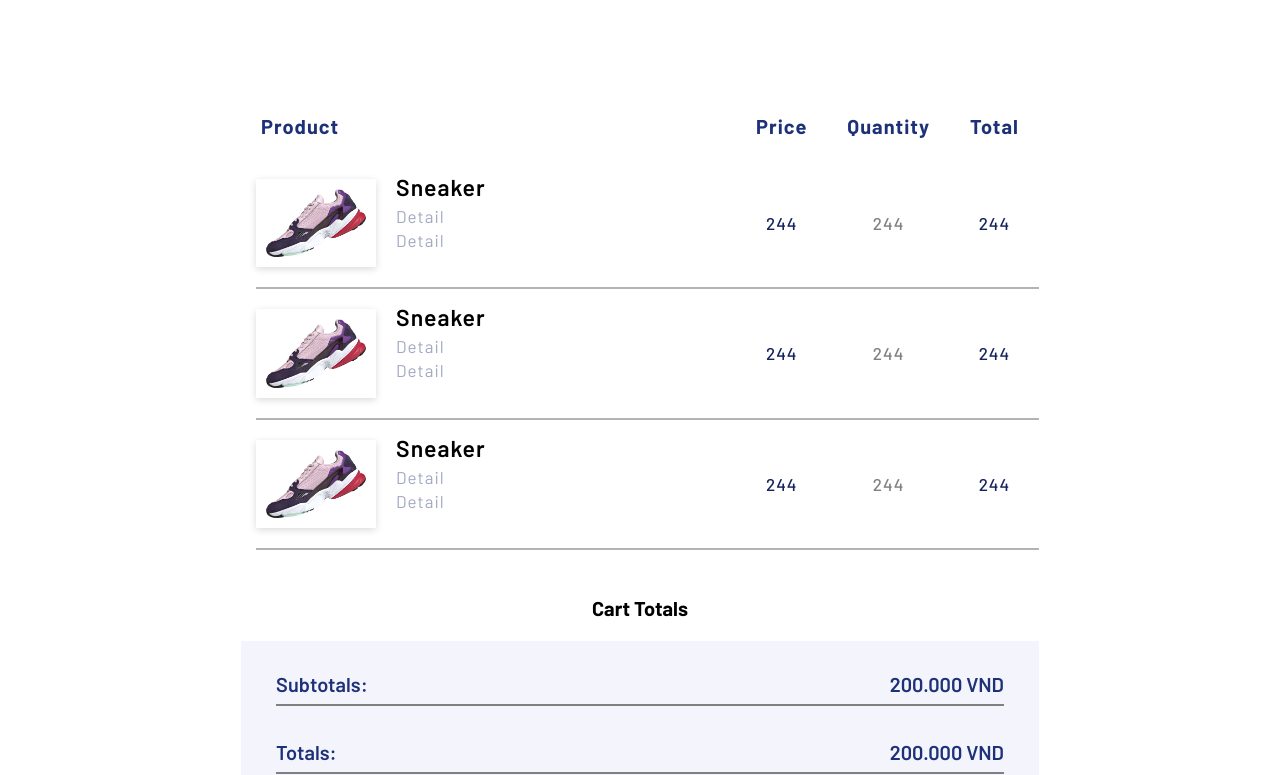
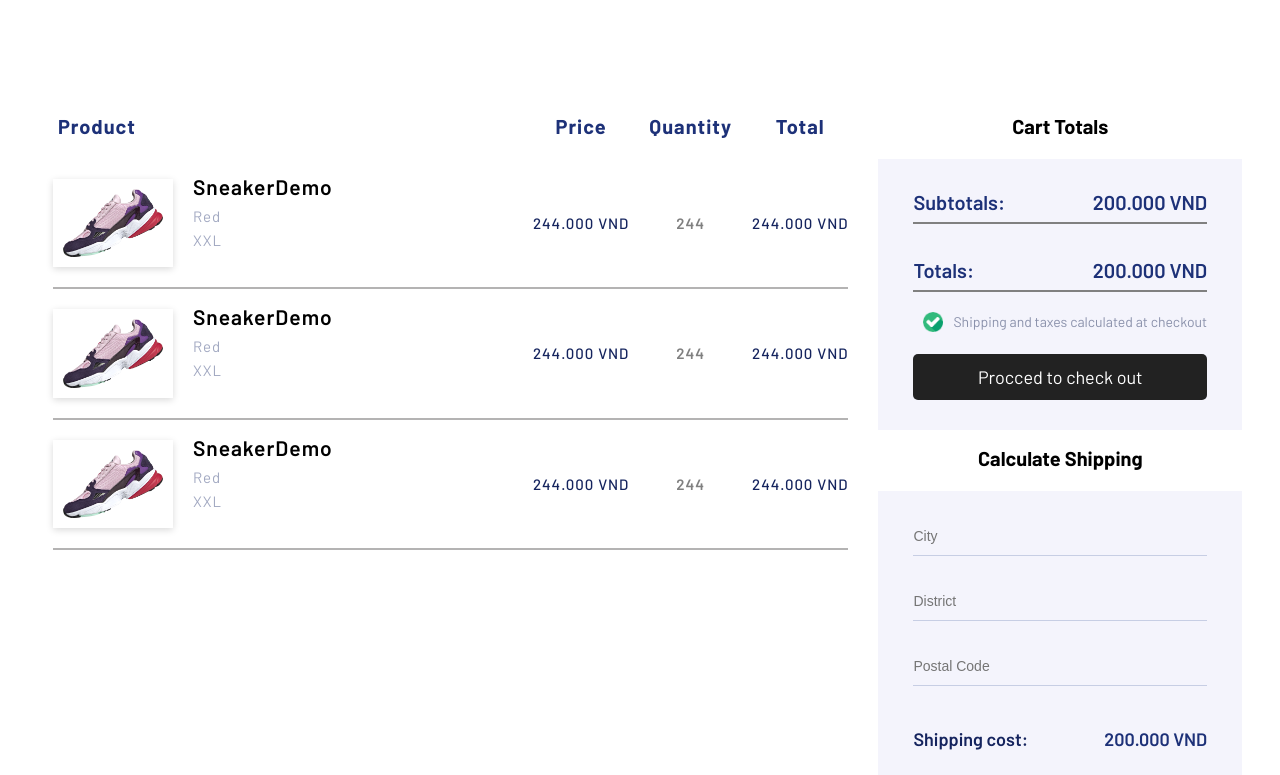
Before and after one commit to HinTran013/IE104---Sneaker-Store, a React (Create React App) app: page /cart in a window 1280 px wide. Shown: the part 482-1257 px from the top of the page. Built offline with nearby package versions, Linux system fonts and the light colour scheme.

Commit message:
small changes

```diff
--- a/src/components/Cart/CartBanner.jsx
+++ b/src/components/Cart/CartBanner.jsx
@@ -8,7 +8,7 @@ const CartBanner = () =>
     return (
         <div className={style.cartBanner}>
             <h1 className={style.cartTitle}>SHOPPING CART</h1>
-            <h2 className={style.cartPath}><a href="">DECOY</a></h2>
+            <h2 className={style.cartPath}><a href="">HOME/CART</a></h2>
         </div>
     );
 }
--- a/src/components/Cart/CartBanner.module.css
+++ b/src/components/Cart/CartBanner.module.css
@@ -42,6 +42,7 @@
 .cartPath a{
     color: white;
     font-size: 2rem;
+    font-weight: 400;
 
     text-decoration: none;
 }
--- a/src/components/Cart/CartSection.jsx
+++ b/src/components/Cart/CartSection.jsx
@@ -7,13 +7,15 @@ import CartShipping from './CartShipping';
 
 const CartSection = () => {
     return (
-        <div className={style.cartContainer }>
-            <section className={style.cartSection}>
+        <section className={style.cartSection}>
+            <div className={style.cartTable}>
                 <CartTable />
+            </div>
+            <div className={style.cartCalculate }>
                 <CartTotal />
                 <CartShipping />
-            </section>
-        </div>
+            </div>
+        </section>
     )
 };
 
--- a/src/components/Cart/CartSection.module.css
+++ b/src/components/Cart/CartSection.module.css
@@ -1,13 +1,17 @@
-.cartContainer {
+.cartSection {
     display: flex;
 
     justify-content: center;
-    align-items: center;
 
     margin-top: 100px;
     margin-bottom: 100px;
 }
 
-.cartSection {
+.cartTable {
+    margin-right: 30px;
+}
 
+.cartCalculate {
+    display: flex;
+    flex-direction: column;
 }
--- a/src/components/Cart/CartTable.jsx
+++ b/src/components/Cart/CartTable.jsx
@@ -24,16 +24,16 @@ const CartTable = () =>
                         return (
                             <tr>
                                 <th>
-                                    <img src={sneaker} alt="" />
+                                    <img src={item.thumbnail} alt="" />
                                     <div className={style.nameProduct}>
-                                        <p>Sneaker</p>
-                                        <p>Detail</p>
-                                        <p>Detail</p>
+                                        <p>{item.name }</p>
+                                        <p>{item.detailColor }</p>
+                                        <p>{item.detailSize }</p>
                                     </div>
                                 </th>
-                                <th className={style.amount}>244</th>
-                                <th className={style.quantity}>244</th>
-                                <th className={style.amount}>244</th>
+                                <th className={style.amount}>{item.price }</th>
+                                <th className={style.quantity}>{item.quantity }</th>
+                                <th className={style.amount}>{item.total }</th>
                             </tr>
                         );
                     })}
--- a/src/components/Cart/CartTable.module.css
+++ b/src/components/Cart/CartTable.module.css
@@ -47,23 +47,25 @@
     padding-bottom: 0.8rem;
 
     color: #A1A8C1;
-    font-size: 1.7rem;
+    font-size: 1.5rem;
     font-weight: 400;
 
     text-align: left;
 }
 .nameProduct p:first-child {
     color: black;
-    font-size: 2.3rem;
+    font-size: 2.1rem;
     font-weight: 600;
 
     padding-bottom: 1.3rem;
 }
 
-.trProduct .amount,.trProduct .quantity {
-    font-size: 1.7rem;
+.trProduct .amount,
+.trProduct .quantity {
+    font-size: 1.5rem;
     font-weight: 500;
 }
 .trProduct .quantity {
+    font-weight: 600;
     color: gray;
 }
--- a/src/components/Cart/CartTableData.js
+++ b/src/components/Cart/CartTableData.js
@@ -7,26 +7,26 @@ export const CartItem =
         name: "SneakerDemo",
         detailColor: "Red",
         detailSize: "XXL",
-        price: 244,
+        price: "244.000 VND",
         quantity: 244,
-        total: 244
+        total: "244.000 VND"
     },
     {
         thumbnail: sneaker,
         name: "SneakerDemo",
         detailColor: "Red",
         detailSize: "XXL",
-        price: 244,
+        price: "244.000 VND",
         quantity: 244,
-        total: 244
+        total: "244.000 VND"
     },
     {
         thumbnail: sneaker,
         name: "SneakerDemo",
         detailColor: "Red",
         detailSize: "XXL",
-        price: 244,
+        price: "244.000 VND",
         quantity: 244,
-        total: 244
+        total: "244.000 VND"
     },
 ]
--- a/src/components/Cart/CartTotal.jsx
+++ b/src/components/Cart/CartTotal.jsx
@@ -23,7 +23,7 @@ const CartTotal = () =>
                     <p>Shipping and taxes calculated at checkout</p>
                 </div>
                 <div className={style.divBtn }>
-                    <a href="">Procced to checkout</a>
+                    <a href="">Procced to check out</a>
                 </div>
             </div>
         </div>
```
